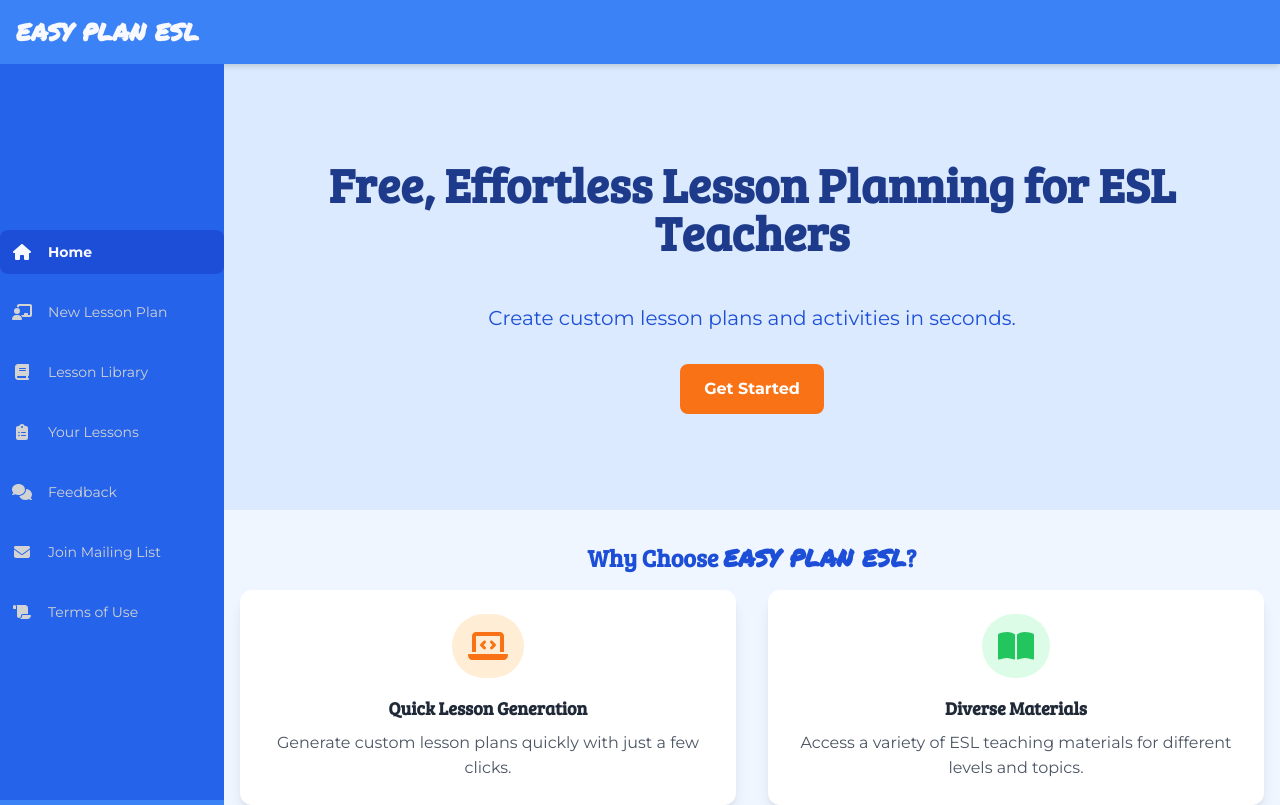
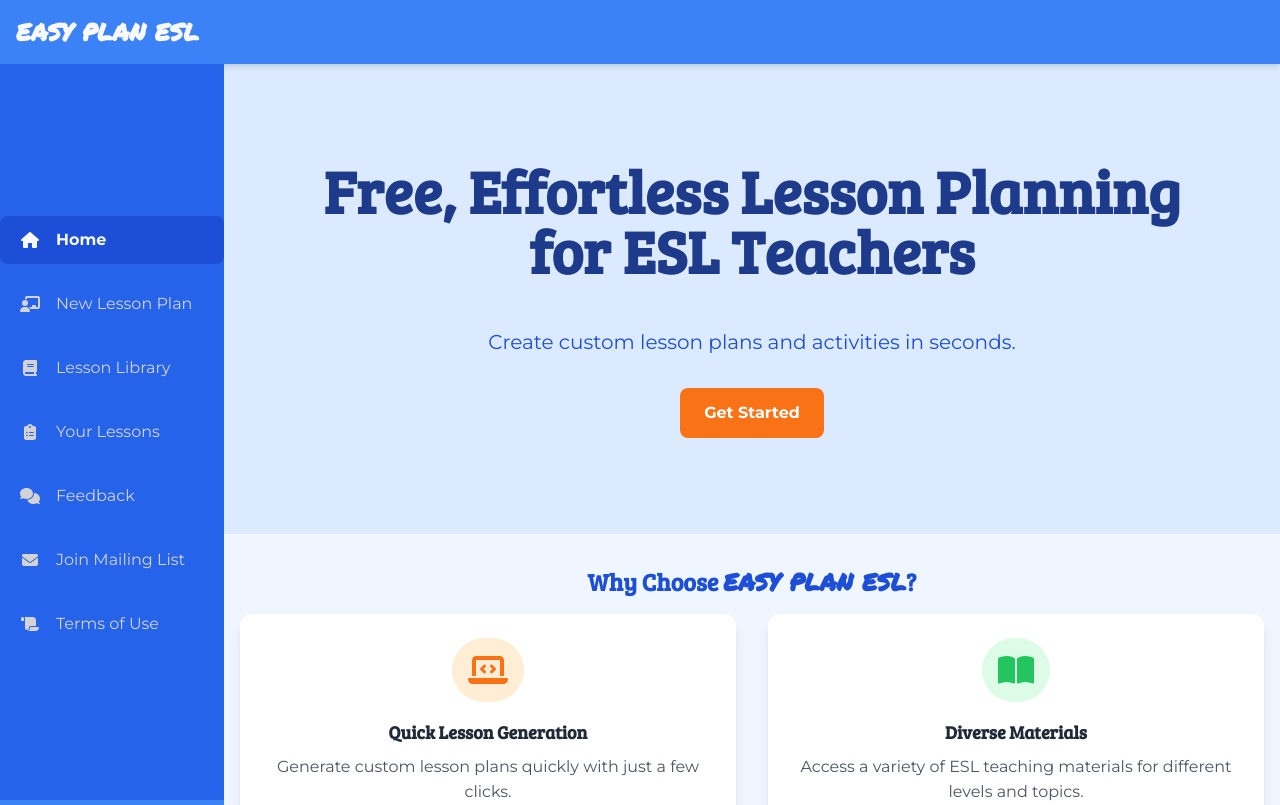
Before and after one commit to aidansheehan/unplan-app, a Next.js app: page / in a window 1280 px wide. Shown: the top 805 px of the page. Built offline with nearby package versions, Linux system fonts and the light colour scheme.

Commit message:
windows-styling new: handle shittier screens while still handling better screens nicely

```diff
--- a/src/components/sidebar-component.js
+++ b/src/components/sidebar-component.js
@@ -21,9 +21,9 @@ import { useEffect, useState } from "react";
     <ul className="space-y-4 h-full flex flex-col justify-center">
       {navItems.map(item => (
         <li key={item.href} className={`rounded-lg text-black md:text-[#D3D3D3] ${activePage === item.href ? 'bg-orange-500 md:bg-blue-700 md:text-[#F8F8FF] font-bold' : 'md:hover:bg-blue-500 md:hover:font-bold md:hover:text-[#F8F8FF]'} flex items-center justify-center md:justify-start text-center md:text-left`}>
-          <Link href={item.href} className="flex items-center md:justify-start w-full p-3">
-            <FontAwesomeIcon icon={item.icon} fixedWidth className="text-md" />
-            <span className="text-sm ml-4">{item.text}</span>
+          <Link href={item.href} className="flex items-center md:justify-start w-full p-3 text-lg md:text-sm xl:text-base">
+            <FontAwesomeIcon icon={item.icon} fixedWidth className="pl-2"/>
+            <span className="ml-4">{item.text}</span>
           </Link>
         </li>
       ))}
--- a/src/pages/index.js
+++ b/src/pages/index.js
@@ -10,7 +10,7 @@ export default function Home() {
           {/* Hero Section */}
           <section className="bg-blue-100 text-gray-800 px-4 py-12 md:py-24 w-full">
         <div className="max-w-4xl mx-auto">
-          <h2 className="text-4xl md:text-5xl font-bold text-center leading-tight text-blue-900 font-bree">
+          <h2 className="text-4xl md:text-5xl xl:text-6xl font-bold text-center leading-tight text-blue-900 font-bree">
             Free, Effortless Lesson Planning for ESL Teachers
           </h2>
           <p className="mt-8 md:mt-12 text-lg md:text-xl text-center text-blue-700">
```
